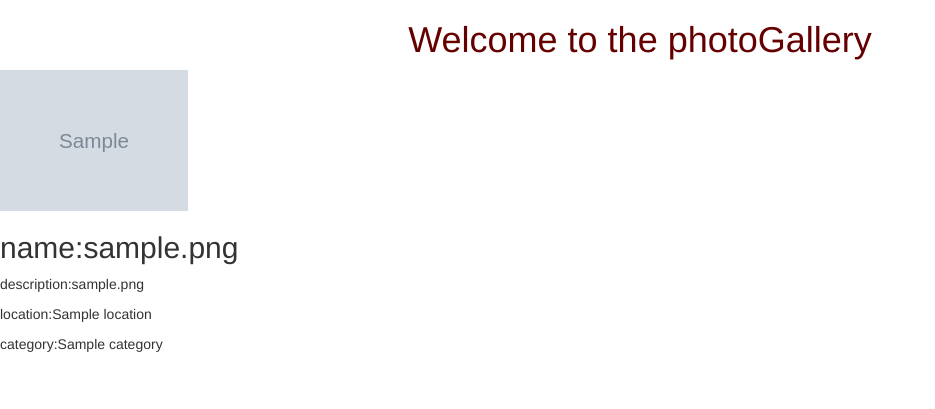
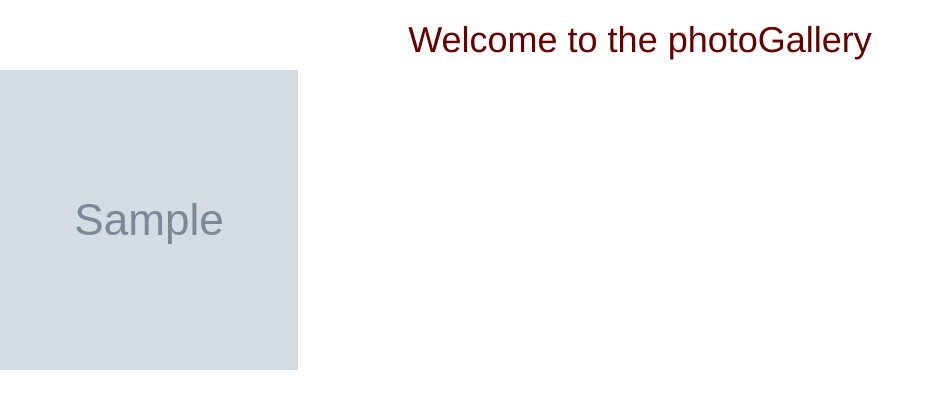
Before and after one commit to Ruterana/photo, a Django app: page / in a window 1280 px wide. Shown: the part 102-511 px from the top of the page, without its empty margins (0-935 px from the left). Run offline with Django 3.2, Linux system fonts and the light colour scheme; tables that the repository leaves empty hold one stand-in row (values such as "Sample post"); grey boxes marked "Sample" are stand-in pictures; some libraries are stand-ins or nearby versions.

Commit message:
iadd otherstyles

```diff
--- a/gallery/templates/all_photos/index.html
+++ b/gallery/templates/all_photos/index.html
@@ -3,25 +3,25 @@
 
 {% block content %}
 {{block.super}}
-{% for pic in image %}
+<div class="row">
+  {% for pic in image %}
 
-<div class="row">
+
   <!--Display images  -->
   <!-- <div class="col-xs-6 col-sm-6 col-md-6 col-lg-6"><br> -->
-    <div class="col-xs-12 col-sm-4 col-md-2 col-lg-2 picture-card">
-    <img src="{{pic.image_path.url}}" class="img-responsive" alt="Image">
-    <h2> name:{{ pic.image_name }} </h2>
+  <!-- <div class="col-xs-12 col-sm-4 col-md-2 col-lg-2 picture-card"><br> -->
+  <div class="col-md-3">
+    <img style="width:300px; height: 300px;" src="{{pic.image_path.url}}" class="img-responsive" alt="Image">
+    <!-- <h2> name:{{ pic.image_name }} </h2>
     <p> description:{{ pic.image_description}} </p>
     <p>location:{{ pic.location }}</p>
-    <p>category:{{ pic.category}}</p>
+    <p>category:{{ pic.category}}</p> -->
   </div>
-  <div class="col-xs-6 col-sm-6 col-md-6 col-lg-6">
+  <!-- <div class="col-xs-6 col-sm-6 col-md-6 col-lg-6"> -->
 
-
-  </div>
-</div>
 
 
 
 {%endfor%}
+</div>
 {% endblock %}
```
